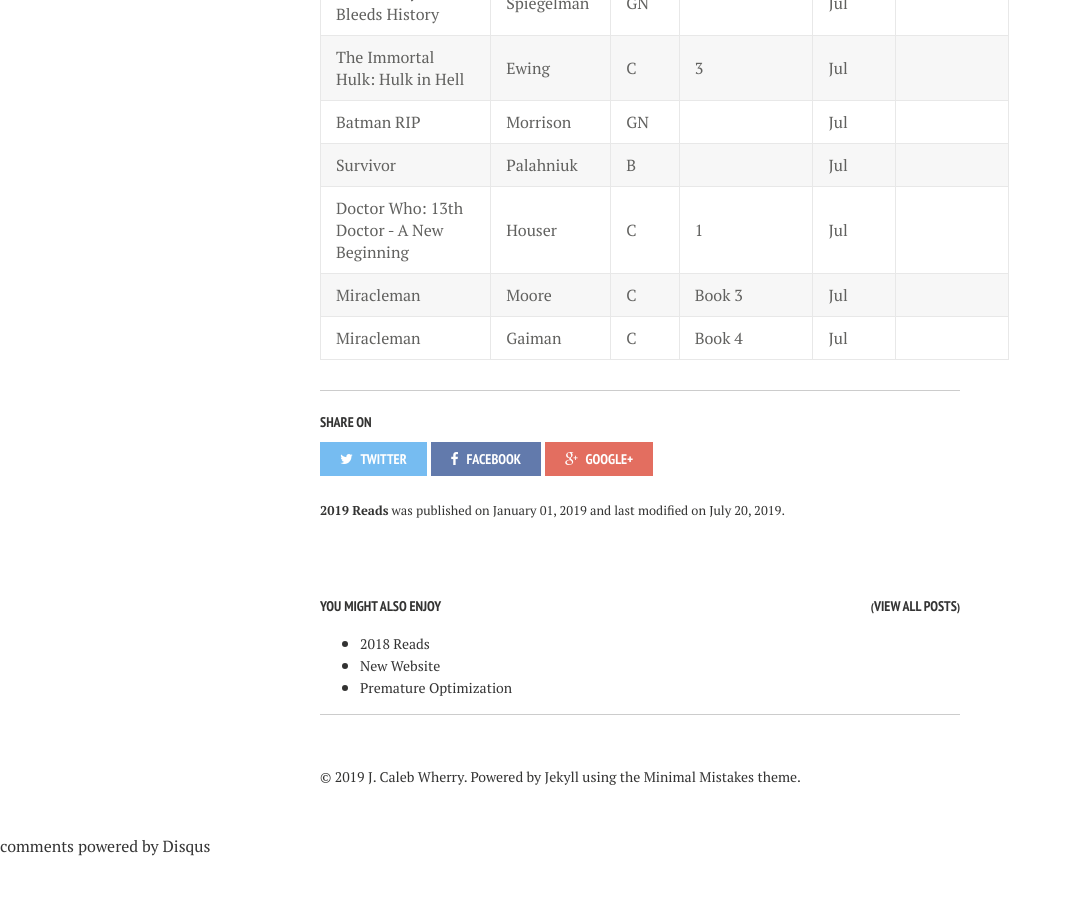
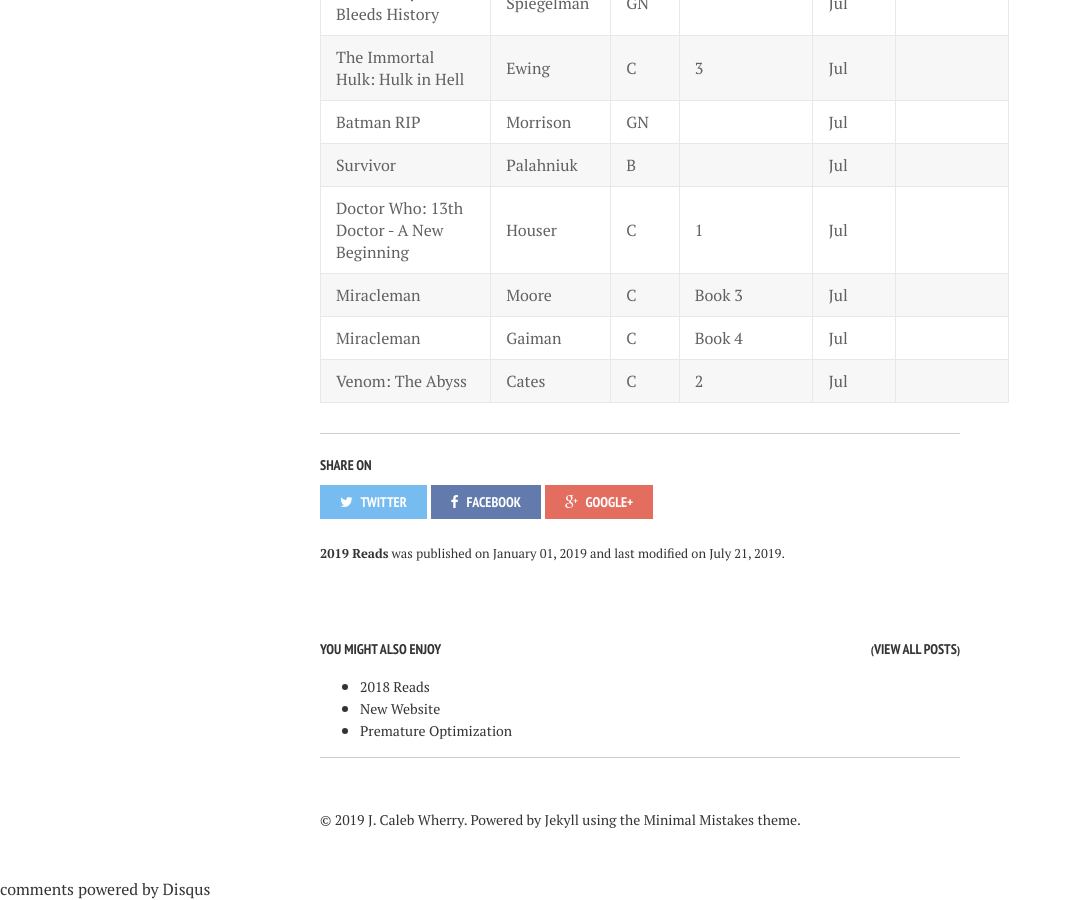
Before and after one commit to calebwherry/calebwherry.github.io, a Jekyll site: the page built from _posts/2019-01-01-2019-Reads.md, in a window 1280 px wide and 900 px high, scrolled down 6474 px. Shown: the whole window, without its empty margins (0-1072 px from the left). Built offline with Jekyll 4.4.1, drawn with Linux system fonts in a browser that asks for light colours; nearby versions of some CDN libraries; comment, search, counter and statistics services are not loaded; before the commit the page ends 7331 px from its top, so only the background shows below that.

Commit message:
Added new 2019 reads

```diff
--- a/_posts/2019-01-01-2019-Reads.md
+++ b/_posts/2019-01-01-2019-Reads.md
@@ -2,7 +2,7 @@
 layout: post
 title: '2019 Reads'
 date: 2019-01-01
-modified: 2019-07-20
+modified: 2019-07-21
 draft: false
 published: true
 comments: true
@@ -128,3 +128,4 @@
 | Doctor Who: 13th Doctor - A New Beginning     | Houser         | C     | 1            | Jul          |                                               |
 | Miracleman                                    | Moore          | C     | Book 3       | Jul          |                                               |
 | Miracleman                                    | Gaiman         | C     | Book 4       | Jul          |                                               |
+| Venom: The Abyss                              | Cates          | C     | 2            | Jul          |                                               |
```
